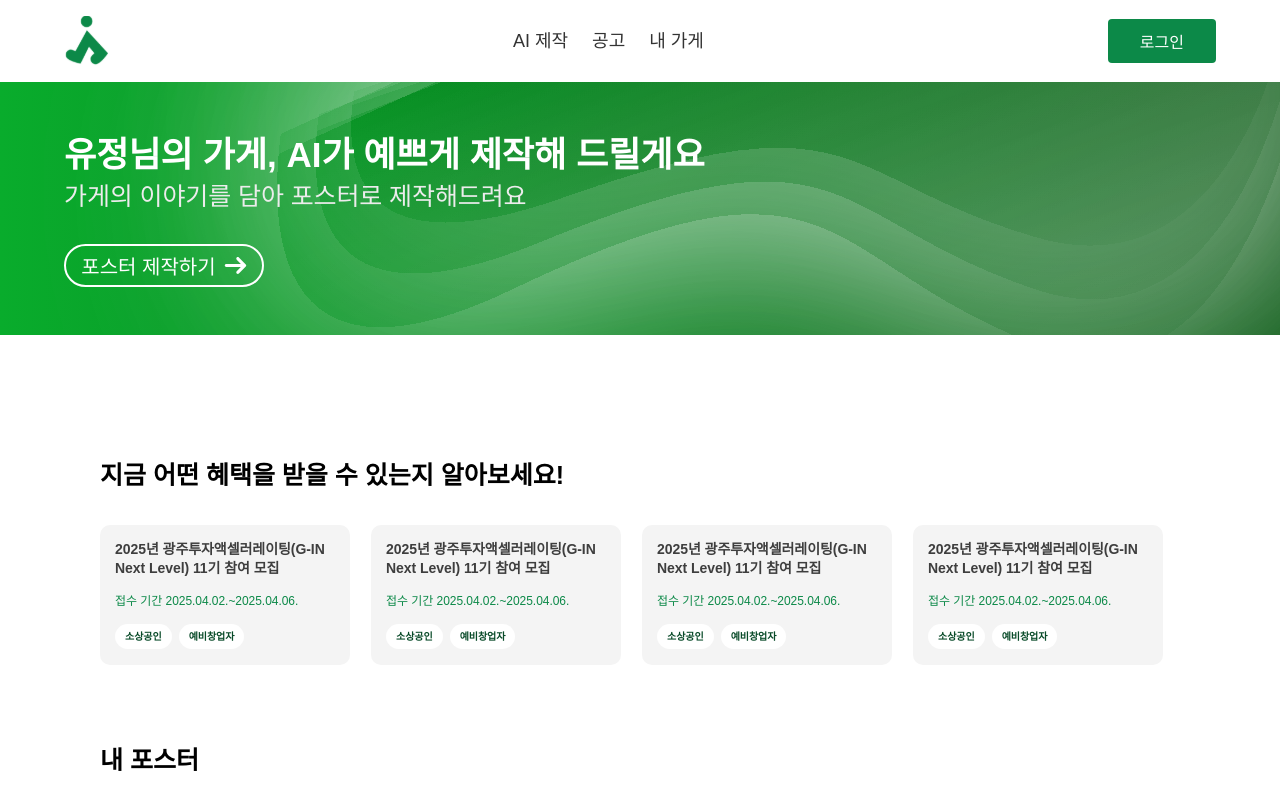
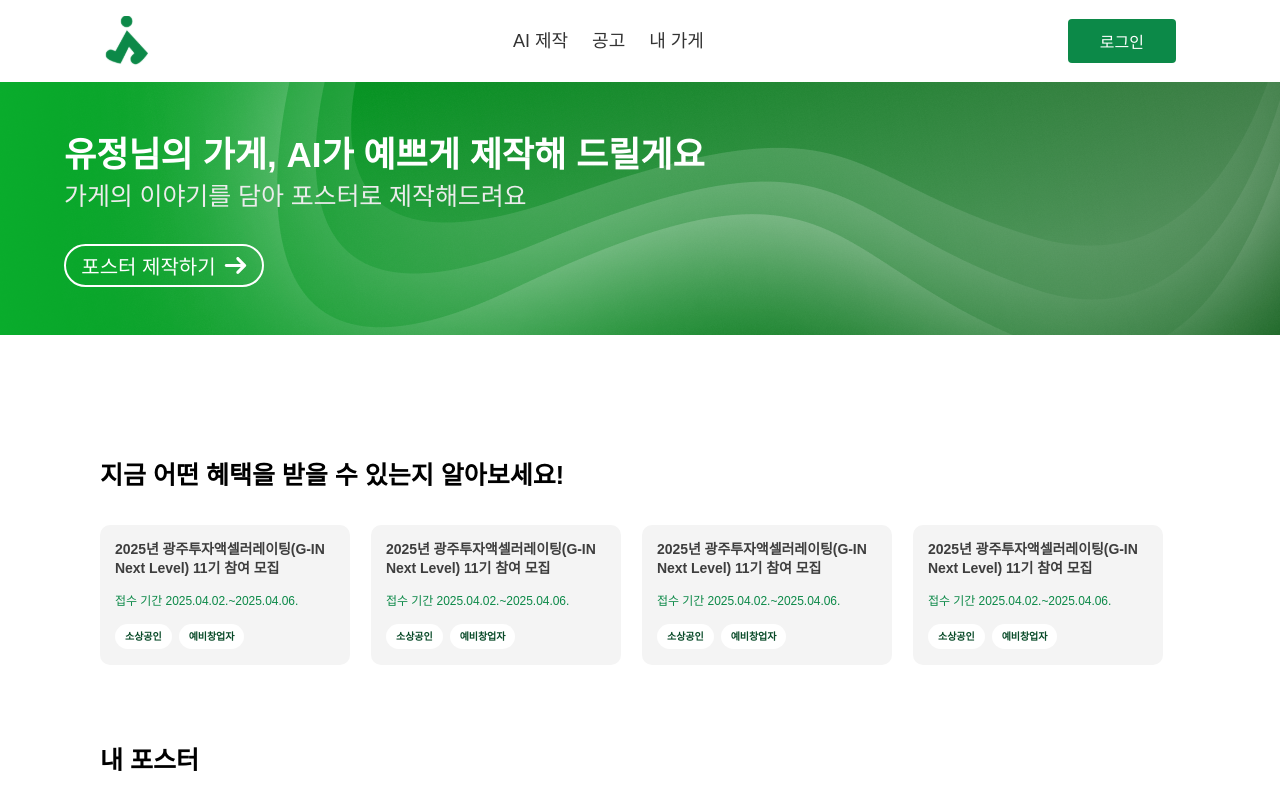
Before and after one commit to 25-sw/Masil-fe, a React (Vite) app: page / in a window 1280 px wide. Shown: the top 800 px of the page. Built offline with nearby package versions, Linux system fonts and the light colour scheme; no server answers.

Commit message:
fix :: 헤더 양 옆 패딩 및 홈 페이지 이미지

```diff
--- a/src/components/header/style.ts
+++ b/src/components/header/style.ts
@@ -1,7 +1,7 @@
 import styled from '@emotion/styled';
 
 export const HeaderContainer = styled.header`
-  padding: 1rem 4rem;
+  padding: 1rem 6.5rem;
   box-shadow: 0 2px 3px rgba(0, 0, 0, 0.1);
   display: flex;
   align-items: center;
--- a/src/pages/home/index.tsx
+++ b/src/pages/home/index.tsx
@@ -53,7 +53,7 @@ export default function Home() {
     <S.Wrapper>
       <S.HeroSection>
         <S.HeroBackground>
-          <img src="/backgrounds/mainBackground.svg" alt="" />
+          <img src="/backgrounds/mainBg.png" alt="" />
         </S.HeroBackground>
         <S.HeroContent>
           <S.HeroTitle>
```
Also changed, not shown: public/backgrounds/mainBackground.svg, public/backgrounds/mainBg.png (added).
